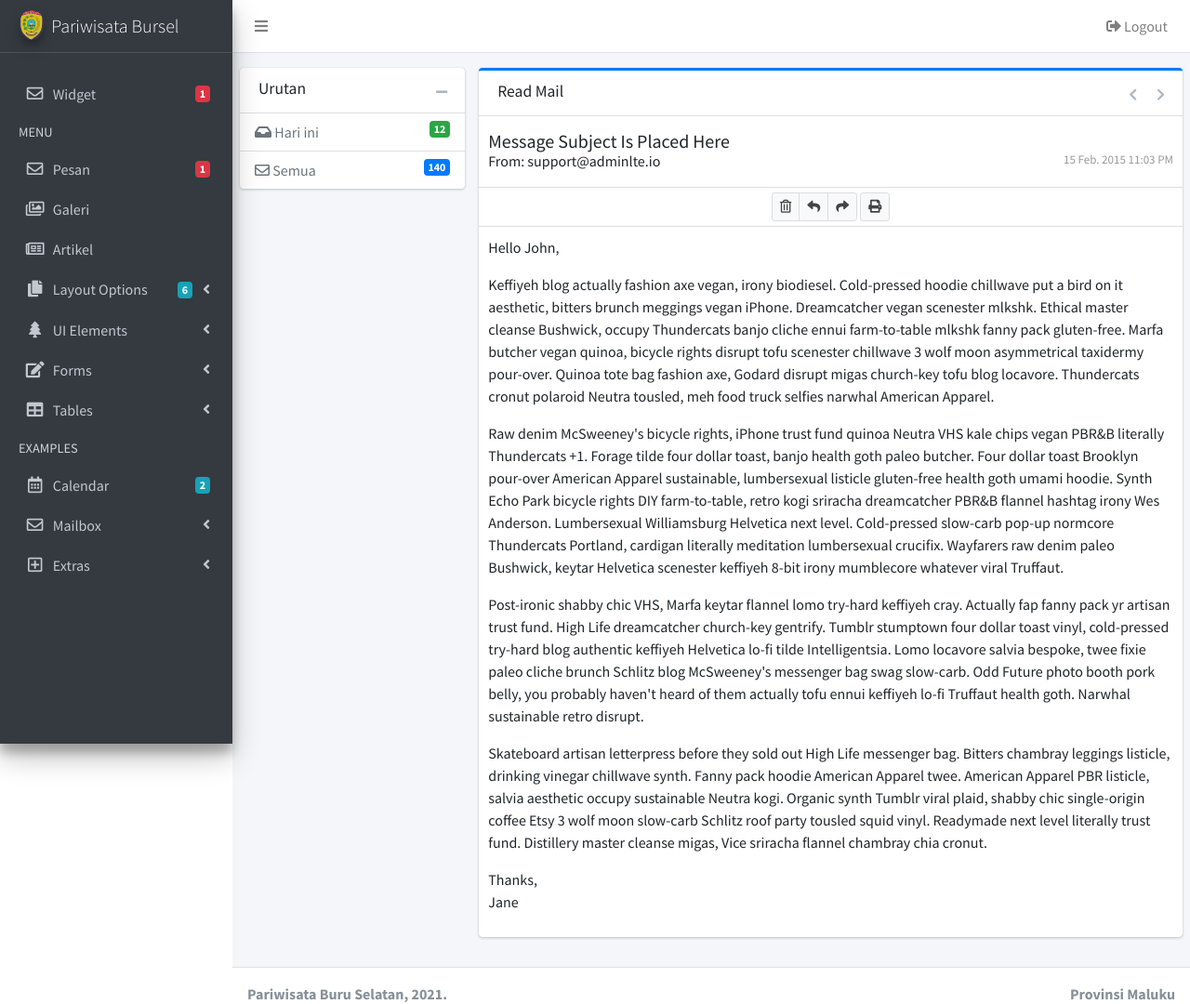
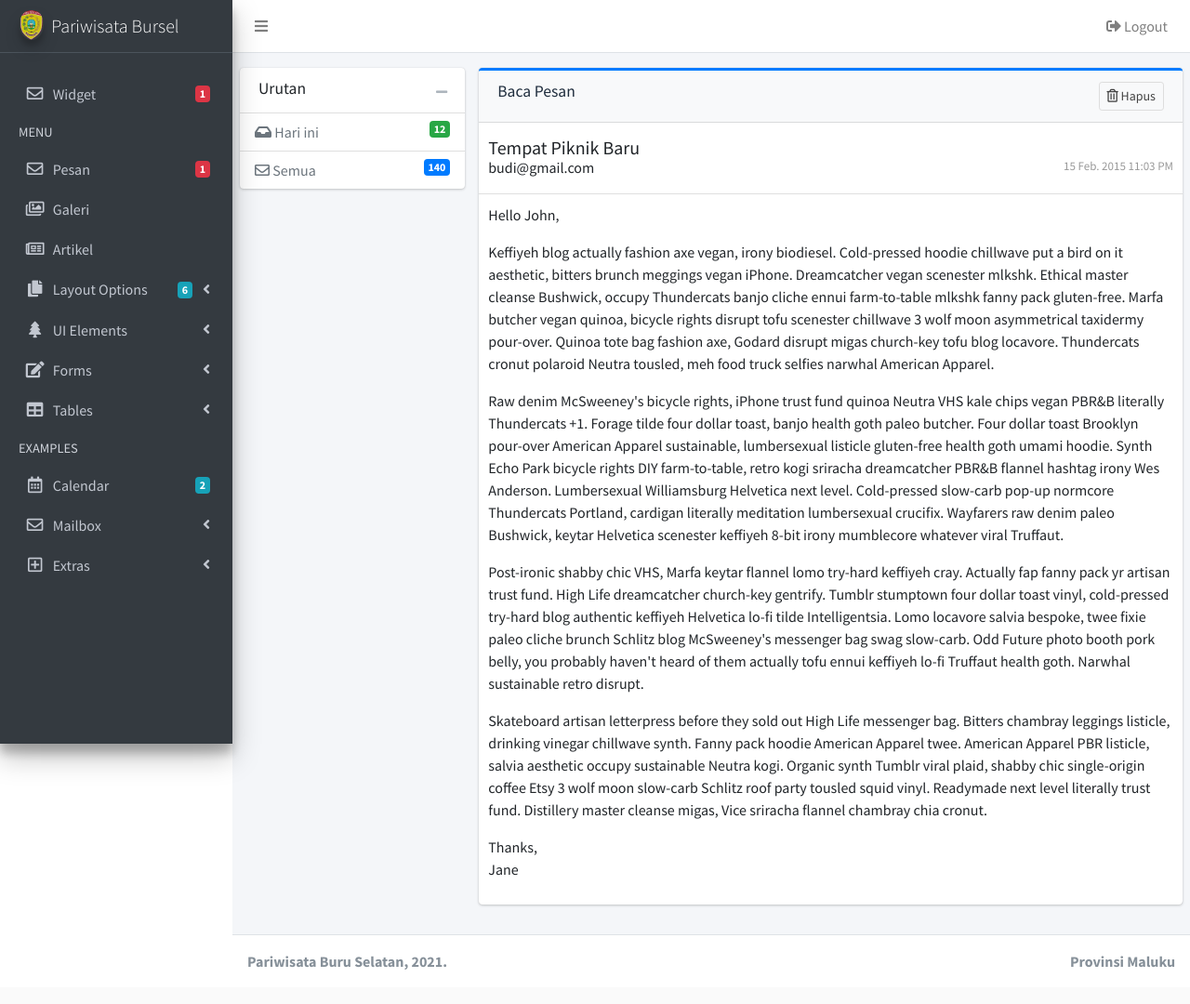
Before and after one commit to ianfleon/pariwisata-bursel, a PHP site: page /pariwisata-bursel/admin/pesan.php?baca=1 in a window 1280 px wide. Shown: the top 1080 px of the page at 93% size. After the commit the page ends 1043 px from the top, so only its background shows below. Run offline with PHP 8.4, Linux system fonts and the light colour scheme; some libraries are stand-ins or nearby versions.

Commit message:
perbaiki tampilan

```diff
--- a/admin/pesan/baca.php
+++ b/admin/pesan/baca.php
@@ -1,37 +1,18 @@
 <div class="col-md-9">
     <div class="card card-primary card-outline">
-            <div class="card-header">
-              <h3 class="card-title">Read Mail</h3>
-
-              <div class="card-tools">
-                <a href="#" class="btn btn-tool" title="Previous"><i class="fas fa-chevron-left"></i></a>
-                <a href="#" class="btn btn-tool" title="Next"><i class="fas fa-chevron-right"></i></a>
-              </div>
+        <div class="card-header d-flex bg-light">
+            <h3 class="card-title">Baca Pesan</h3>
+            <button type="button" class="btn btn-default btn-sm ml-auto" data-container="body" title="Delete">
+                <i class="far fa-trash-alt"></i> Hapus
+            </button>
         </div>
         <!-- /.card-header -->
         <div class="card-body p-0">
             <div class="mailbox-read-info">
-                <h5>Message Subject Is Placed Here</h5>
-                <h6>From: support@adminlte.io
-                  <span class="mailbox-read-time float-right">15 Feb. 2015 11:03 PM</span></h6>
-              </div>
-              <!-- /.mailbox-read-info -->
-              <div class="mailbox-controls with-border text-center">
-                <div class="btn-group">
-                  <button type="button" class="btn btn-default btn-sm" data-container="body" title="Delete">
-                    <i class="far fa-trash-alt"></i>
-                  </button>
-                  <button type="button" class="btn btn-default btn-sm" data-container="body" title="Reply">
-                    <i class="fas fa-reply"></i>
-                  </button>
-                  <button type="button" class="btn btn-default btn-sm" data-container="body" title="Forward">
-                    <i class="fas fa-share"></i>
-                  </button>
-                </div>
-                <!-- /.btn-group -->
-                <button type="button" class="btn btn-default btn-sm" title="Print">
-                  <i class="fas fa-print"></i>
-                </button>
+                <h5>Tempat Piknik Baru</h5>
+                <h6>budi@gmail.com
+                  <span class="mailbox-read-time float-right">15 Feb. 2015 11:03 PM</span>
+                </h6>
             </div>
             <!-- /.mailbox-controls -->
             <div class="mailbox-read-message">
@@ -73,3 +54,5 @@
             <!-- /.mailbox-read-message -->
         </div>
         <!-- /.card-body -->
+    </div>
+</div>
--- a/kontak.php
+++ b/kontak.php
@@ -22,6 +22,11 @@
                         <small id="emailHelp" class="form-text text-muted">Contoh: ekosaputro@gmail.com</small>
                     </div>
                     <div class="form-group">
+                        <label for="email">Subjek</label>
+                        <input type="email" id="email" class="form-control" required>
+                        <small id="emailHelp" class="form-text text-muted">Topik dari pesan ini</small>
+                    </div>
+                    <div class="form-group">
                         <label for="pesan">Pesan</label>
                         <textarea type="text" class="form-control" id="pesan" required></textarea>
                         <small id="emailHelp" class="form-text text-muted">Tulis pesan anda untuk kami</small>
```
Also changed, not shown: admin/pesan/semua.php (+6 -11 lines). Lines whose indentation alone changed are shown as unchanged.
